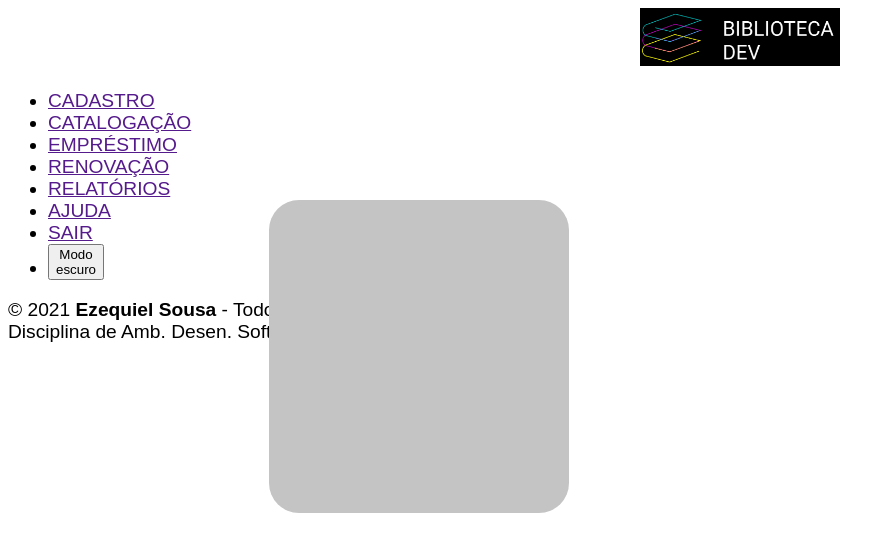
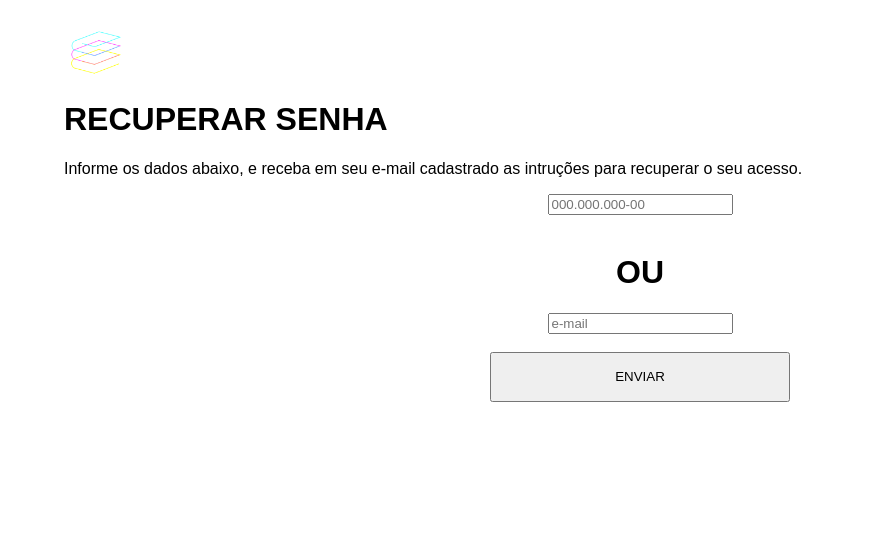
Before and after one commit to Escowolf/SoftwareBiblioteca, a plain HTML site: page public/recupera.html in a window 1280 px wide. Shown: the whole page, without its empty margins (0-895 px from the left). Drawn offline with Linux system fonts and the light colour scheme.

Commit message:
css style

```diff
--- /dev/null
+++ b/public/default.css
@@ -0,0 +1,35 @@
+.input{
+    position: absolute;
+    width: 740px;
+    height: 62px;
+    left: 480px;
+    top: 493px;
+}
+
+body {
+    font-family:Arial, Helvetica, sans-serif;
+    margin-left: 5%;
+    margin-right: 5%;
+}
+
+body form{
+    text-align: center;
+}
+
+body ul {
+    display: inline;
+}
+
+body ul li{
+ list-style: none;
+}
+
+.button{
+    width: 300px;
+    height: 50px;
+}
+
+img{
+    height: 50px;
+    width: auto;
+}
--- a/public/recupera.html
+++ b/public/recupera.html
@@ -3,43 +3,21 @@
   <head>
     <meta charset="utf-8">
     <meta name="viewport" content="width=device-width, initial-scale=1">
-    <title>Biblioteca Dev</title>
-    <link href="style.css" rel="stylesheet">
-    <script type="text/javascript" src="/js/testData.js"></script>
-    <script>
-        function dark() {
-            var e1 = document.body;
-            e1.classList.toggle("dark-mode");
-        }
-    </script>
+    <title>Recuperar senha</title>
+    <link href="default.css" rel="stylesheet">
   </head>
 <body>
-    <header class="header">
-        <div class="logo">
-            <a href="index.html"></a><img src="logo.png" alt="Books"></img></a>
-        </div>
-        <nav>
-            <ul class="menu">
-                <li><a href="">CADASTRO</a></li>
-                <li><a href="">CATALOGAÇÃO</a></li>
-                <li><a href="">EMPRÉSTIMO</a></li>
-                <li><a href="">RENOVAÇÃO</a></li>
-                <li><a href="">RELATÓRIOS</a></li>
-                <li><a href="">AJUDA</a></li>
-                <li><a href="">SAIR</a></li>
-                <li><button id="btn" onclick="dark()">Modo<br>escuro</button></li>
+  <ul>
+    <li><img src="books.png"></li>
+    <li><h1>RECUPERAR SENHA</h1></li>
+  </ul>
 
-            </ul>
-        </nav>
-    </header>
-
-    <section>
-        <div type="content" class="content">
-
-        </div>
-        <footer class="footer">
-            © 2021 <strong>Ezequiel Sousa</strong> - Todos os direitos reservados<br>Disciplina de Amb. Desen. Softwares
-        </footer>
-    </section>
+  <p>Informe os dados abaixo, e receba em seu e-mail cadastrado as intruções para recuperar o seu acesso.</p>
+  <form action="" method="get">
+    <input type="number" name="user" id="user" placeholder="000.000.000-00"><br><br>
+    <h1>OU</h1>
+    <input type="email" name="user" id="user" placeholder="e-mail"><br><br>
+    <button class="button">ENVIAR</button>
+  </form>
   </body>
 </html>
```
Also changed, not shown: public/index.html (+2 -2 lines), public/initpage2.html (added, +45 -0 lines).
